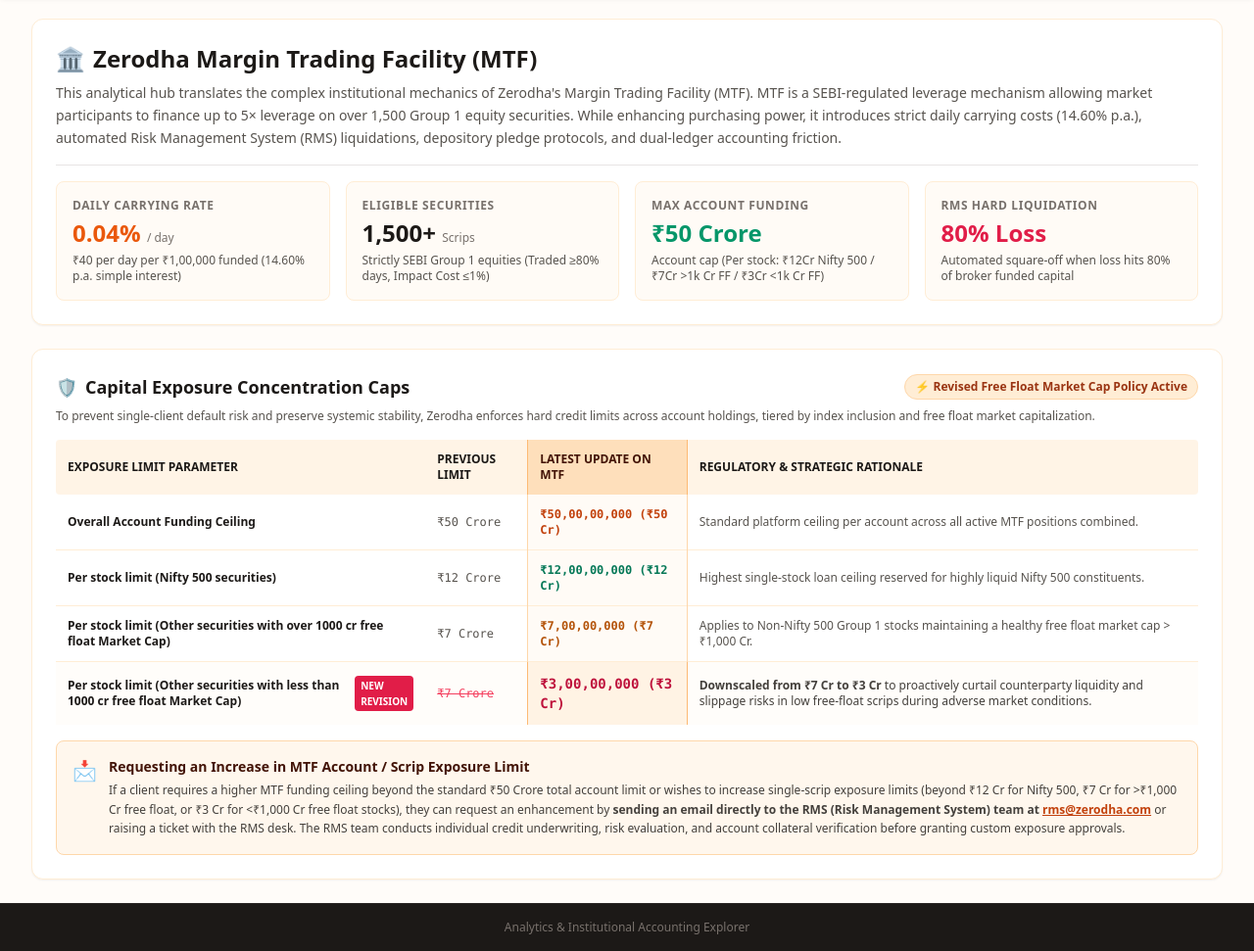
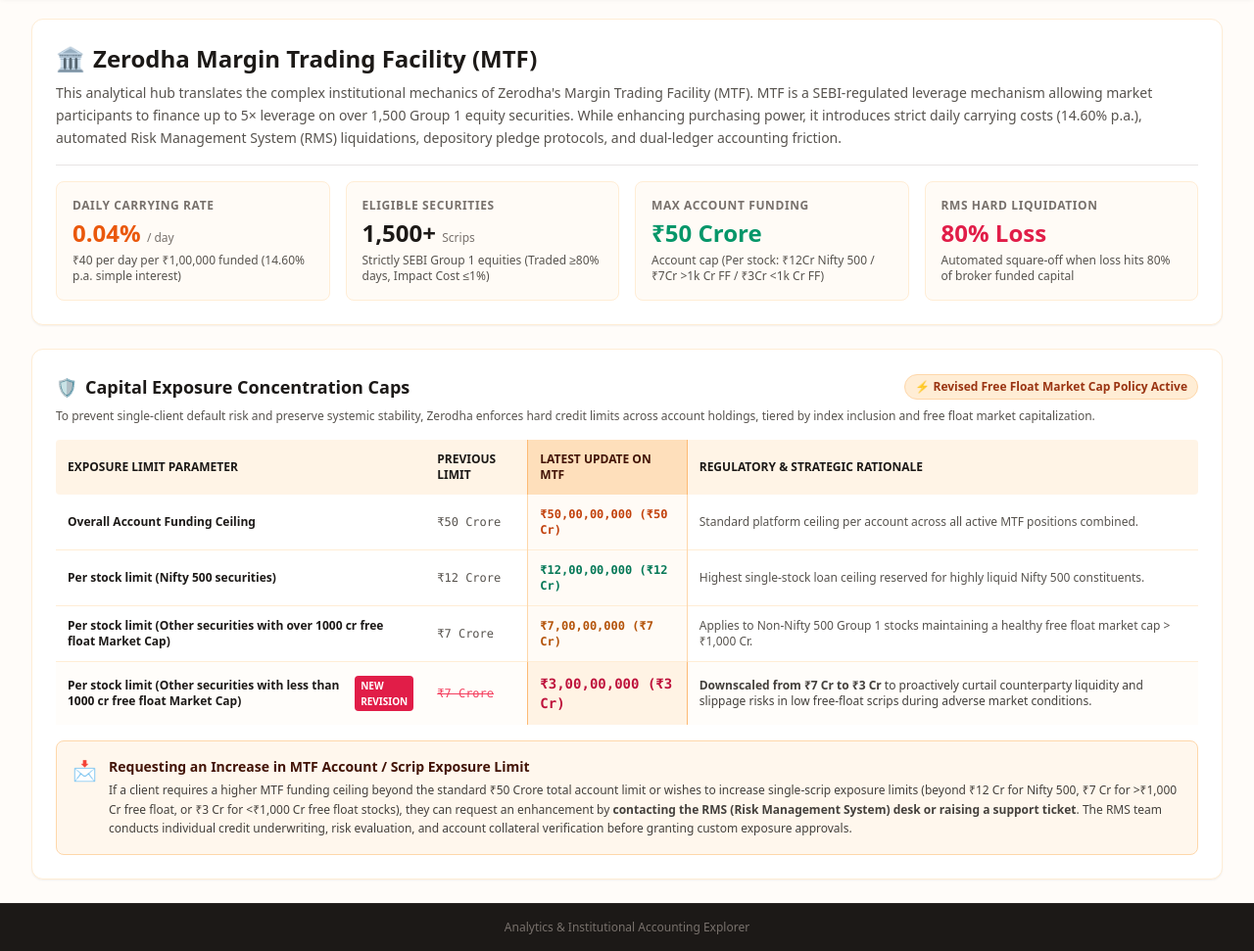
Before and after one commit to ratanjeet-DS/MTF, a plain HTML site: page index.html in a window 1280 px wide. Shown: the part 70-1041 px from the top of the page at 98% size. Drawn offline with nearby package versions, Linux system fonts and the light colour scheme.

Commit message:
Update index.html

```diff
--- a/index.html
+++ b/index.html
@@ -44,7 +44,7 @@
 <!-- Application Structure Plan:
      1. Navigation Bar & Header: Quick links to key modules (Overview, Scrip & Leverage Finder, Cost & Decay Calculator, RMS & Risk Simulator, Dual Ledger & Contract Note Reconciliation, MEESHO Case Study, Regulatory Policy).
      2. Intro Context Paragraphs for every section detailing report insights and practical application.
-     3. Section 1: Executive Overview & Capital Exposure Controls (Key metrics, exposure caps, core leverage mechanism, and explicit RMS limit enhancement protocol via rms@zerodha.com).
+     3. Section 1: Executive Overview & Capital Exposure Controls (Key metrics, exposure caps, core leverage mechanism, and explicit RMS limit enhancement protocol via the RMS desk).
      4. Section 2: Scrip Category & Leverage Matrix (Interactive search & filter table for 1,500+ Group 1 stocks with VaR/ELM calculations).
      5. Section 3: Cost of Carry & Holding Decay Simulator (Dynamic trade calculator with Chart.js visualization comparing holding period decay and Zerodha vs Percentage Broker cost models).
      6. Section 4: RMS Risk Engine & Liquidation Simulator (Interactive 80% loss hard stop calculator, daily timeline, priority cascade, and RMS request guidelines).
@@ -216,7 +216,7 @@
                     <div class="text-xs text-orange-950">
                         <p class="font-bold text-sm text-orange-950 mb-1">Requesting an Increase in MTF Account / Scrip Exposure Limit</p>
                         <p class="leading-relaxed text-stone-700">
-                            If a client requires a higher MTF funding ceiling beyond the standard ₹50 Crore total account limit or wishes to increase single-scrip exposure limits (beyond ₹12 Cr for Nifty 500, ₹7 Cr for &gt;₹1,000 Cr free float, or ₹3 Cr for &lt;₹1,000 Cr free float stocks), they can request an enhancement by <strong>sending an email directly to the RMS (Risk Management System) team at <a href="mailto:rms@zerodha.com" class="underline font-bold text-orange-700 hover:text-orange-900">rms@zerodha.com</a></strong> or raising a ticket with the RMS desk. The RMS team conducts individual credit underwriting, risk evaluation, and account collateral verification before granting custom exposure approvals.
+                            If a client requires a higher MTF funding ceiling beyond the standard ₹50 Crore total account limit or wishes to increase single-scrip exposure limits (beyond ₹12 Cr for Nifty 500, ₹7 Cr for &gt;₹1,000 Cr free float, or ₹3 Cr for &lt;₹1,000 Cr free float stocks), they can request an enhancement by <strong>contacting the RMS (Risk Management System) desk or raising a support ticket</strong>. The RMS team conducts individual credit underwriting, risk evaluation, and account collateral verification before granting custom exposure approvals.
                         </p>
                     </div>
                 </div>
@@ -1017,7 +1017,7 @@
                             <span>📧</span> Need a Higher MTF Limit or Scrip-Level Enhancement?
                         </p>
                         <p class="text-xs text-stone-700">
-                            Clients can request an increase in their MTF account leverage cap or single-scrip exposure limit by sending an email directly to the <strong>RMS team at <a href="mailto:rms@zerodha.com" class="underline font-bold text-orange-700">rms@zerodha.com</a></strong>. Requests are reviewed based on portfolio composition and risk profile.
+                            Clients can request an increase in their MTF account leverage cap or single-scrip exposure limit by <strong>contacting the RMS team or raising a support ticket</strong>. Requests are reviewed based on portfolio composition and risk profile.
                         </p>
                     </div>
                 </div>
```
